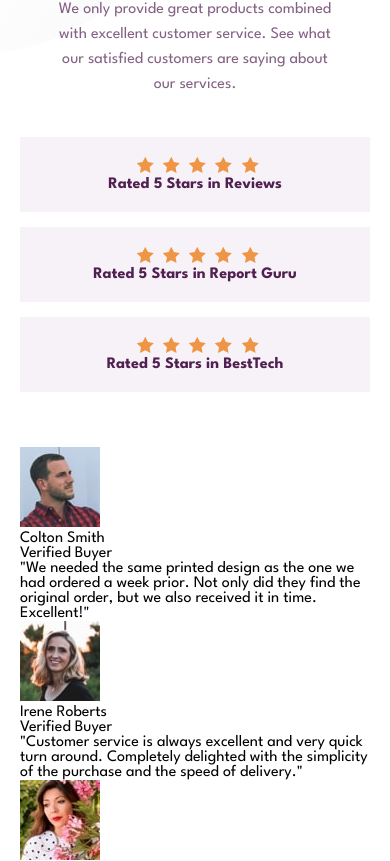
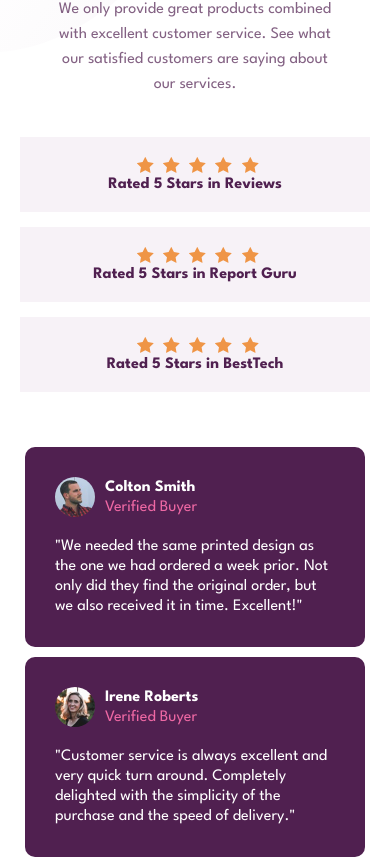
Before and after one commit to adepoju-oluwatobi/social-product-section, a website: page index.html in a window 390 px wide. Shown: the part 188-1049 px from the top of the page. Drawn offline with Linux system fonts and the light colour scheme.

Commit message:
finished mobileview

```diff
--- a/index.html
+++ b/index.html
@@ -23,7 +23,8 @@
   </head>
   <body>
     <img class="bg-top" src="./images/bg-pattern-top-mobile.svg" alt="" />
-    <section class="hero">
+
+    <section class="one">
       <p class="title">10,000+ of our users love our products.</p>
       <p class="text">
         We only provide great products combined with excellent customer service.
@@ -58,44 +59,44 @@
       </div>
     </section>
 
-    <section>
-      <div>
-        <div>
+    <section class="three">
+      <div class="profile">
+        <div class="content">
           <img src="./images/image-colton.jpg" alt="" />
-          <div>
-            <p>Colton Smith</p>
-            <p>Verified Buyer</p>
+          <div class="data">
+            <p class="name">Colton Smith</p>
+            <p class="description">Verified Buyer</p>
           </div>
         </div>
-        <p>
+        <p class="text">
           "We needed the same printed design as the one we had ordered a week
           prior. Not only did they find the original order, but we also received
           it in time. Excellent!"
         </p>
       </div>
-      <div>
-        <div>
+      <div class="profile">
+        <div class="content">
           <img src="./images/image-irene.jpg" alt="" />
-          <div>
-            <p>Irene Roberts</p>
-            <p>Verified Buyer</p>
+          <div class="data">
+            <p class="name">Irene Roberts</p>
+            <p class="description">Verified Buyer</p>
           </div>
         </div>
-        <p>
+        <p class="text">
           "Customer service is always excellent and very quick turn around.
           Completely delighted with the simplicity of the purchase and the speed
           of delivery."
         </p>
       </div>
-      <div>
-        <div>
+      <div class="profile">
+        <div class="content">
           <img src="./images/image-anne.jpg" alt="" />
-          <div>
-            <p>Anne Wallace</p>
-            <p>Verified Buyer</p>
+          <div class="data">
+            <p class="name">Anne Wallace</p>
+            <p class="description">Verified Buyer</p>
           </div>
         </div>
-        <p>
+        <p class="text">
           "Put anorder with this company and can only praise them for the very
           high standard. Will definitely use them again and recommend them to
           everyone!"
--- a/style.css
+++ b/style.css
@@ -23,10 +23,10 @@ body{
 section{
     padding: 20px;
 }
-.hero{
+.one{
     padding-top: 90px;
 }
-.hero .title{
+section.one .title{
     text-align: center;
     margin: auto;
     width: 15ch;
@@ -35,7 +35,7 @@ section{
     font-weight: bold;
     line-height: 25px;
 }
-.hero .text{
+section.one .text{
     text-align: center;
     padding-top: 20px;
     color: hsl(300, 43%, 22%);
@@ -55,6 +55,40 @@ section.two .rate{
 .rate img{
     margin-left: 5px;
 }
+section.three img{
+    border-radius: 100%;
+    width: 40px;
+}
+section.three .profile{
+    width: 80%;
+    color: white;
+    margin: auto;
+    margin-bottom: 10px;
+    height: fit-content;
+    padding: 30px;
+    border-radius: 10px;
+    background: hsl(300, 43%, 22%);
+}
+section.three .content{
+    display: flex;
+    gap: 10px;
+    align-items: center;
+}
+section.three .name{
+    font-weight: bold;
+}
+section.three .description{
+    color: hsl(333, 80%, 67%);
+}
+section.three .data{
+    display: flex;
+    flex-direction: column;
+    gap: 5px;
+}
+section.three .text{
+    margin-top: 20px;
+    line-height: 20px;
+}
 @media (min-width:425px){
     body{
         background: url('./images/bg-pattern-top-mobile.svg');
```
